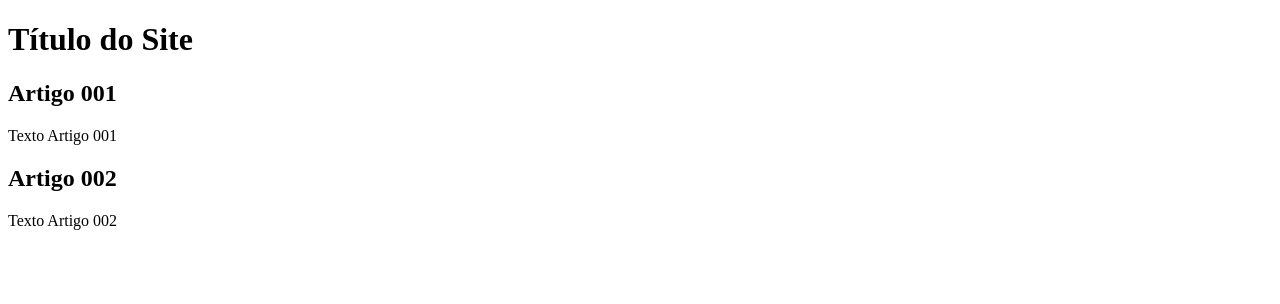
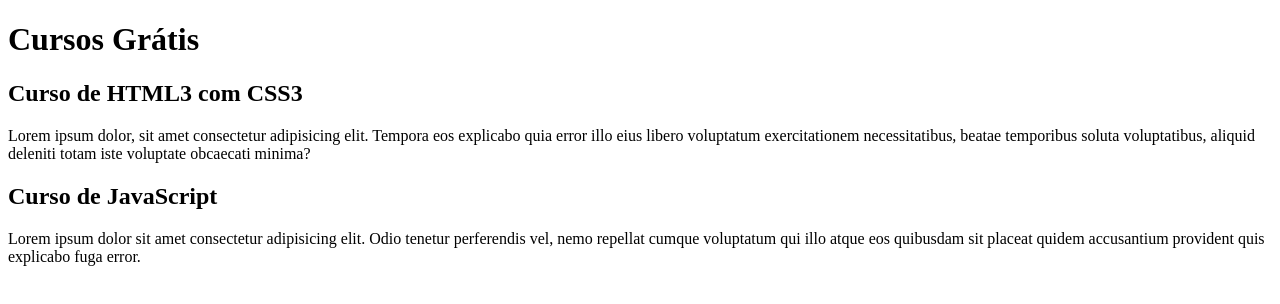
Before and after one commit to EsterBPinheiro/projeto-site-Git-e-GitHub, a plain HTML site: page index.html in a window 1280 px wide. Drawn offline with Linux system fonts and the light colour scheme.

Commit message:
Comecei a escrever conteudo

```diff
--- a/index.html
+++ b/index.html
@@ -8,15 +8,15 @@
 <body>
     <main>
         <header>
-            <h1>Título do Site</h1>
+            <h1>Cursos Grátis</h1>
         </header>
         <article>
-            <h2>Artigo 001</h2>
-            <p>Texto Artigo 001</p>
+            <h2>Curso de HTML3 com CSS3</h2>
+            <p>Lorem ipsum dolor, sit amet consectetur adipisicing elit. Tempora eos explicabo quia error illo eius libero voluptatum exercitationem necessitatibus, beatae temporibus soluta voluptatibus, aliquid deleniti totam iste voluptate obcaecati minima?</p>
         </article>
         <article>
-            <h2>Artigo 002</h2>
-            <p>Texto Artigo 002</p>
+            <h2>Curso de JavaScript</h2>
+            <p>Lorem ipsum dolor sit amet consectetur adipisicing elit. Odio tenetur perferendis vel, nemo repellat cumque voluptatum qui illo atque eos quibusdam sit placeat quidem accusantium provident quis explicabo fuga error.</p>
         </article>
     </main>
 
```
